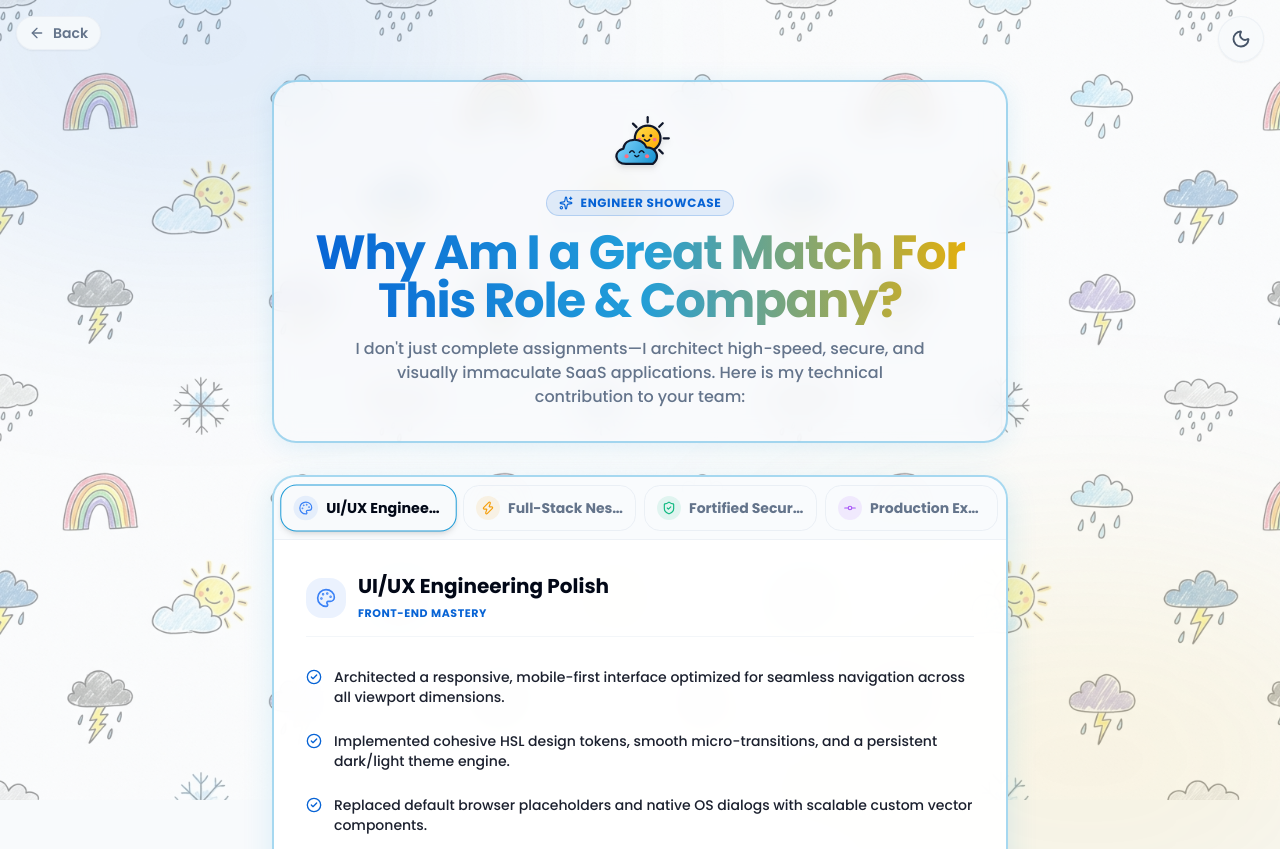
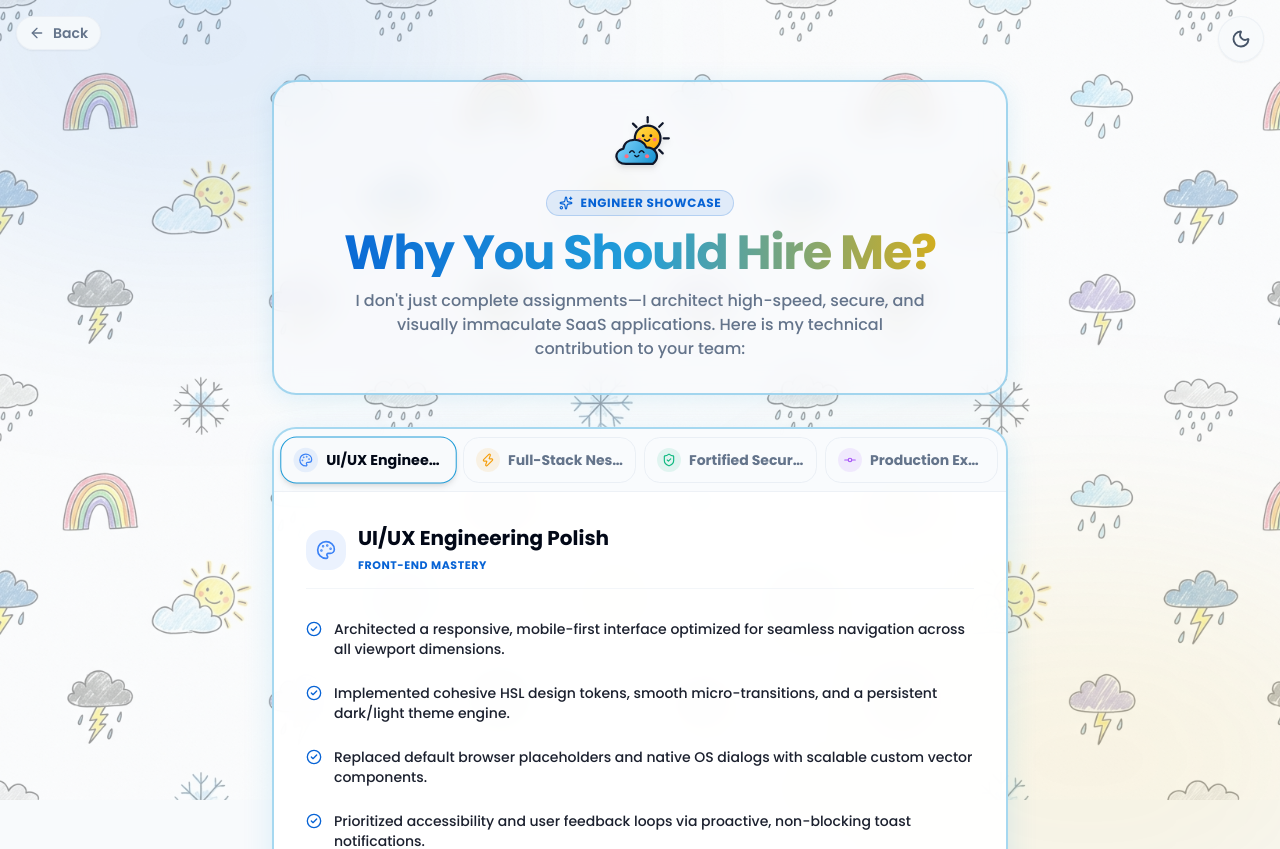
Before and after one commit to dhruvdaberao/WeatherGuard, a React (Vite) app in the folder weatherguard/admin/: page /hire-me in a window 1280 px wide. Shown: the top 849 px of the page. Built offline with nearby package versions, Linux system fonts and the light colour scheme; no server answers.

Commit message:
style(admin): revert showcase heading to 'Why You Should Hire Me?' and update CTA button text to 'Hire Me Now'

```diff
--- a/weatherguard/admin/src/pages/HireMePage.tsx
+++ b/weatherguard/admin/src/pages/HireMePage.tsx
@@ -97,7 +97,7 @@ export function HireMePage() {
             <Sparkles className="w-3.5 h-3.5" /> Engineer Showcase
           </div>
           <h1 className="text-2xl sm:text-4xl md:text-5xl font-extrabold tracking-tight bg-gradient-to-r from-primary via-[#229ED9] to-secondary bg-clip-text text-transparent">
-            Why Am I a Great Match For This Role & Company?
+            Why You Should Hire Me?
           </h1>
           <p className="text-xs sm:text-sm md:text-base text-muted-foreground max-w-xl mx-auto leading-relaxed font-medium">
             I don't just complete assignments—I architect high-speed, secure, and visually immaculate SaaS applications. Here is my technical contribution to your team:
@@ -167,7 +167,7 @@ export function HireMePage() {
                 href="mailto:dhruvdaberao777@gmail.com?subject=Interview%20Invitation%20-%20AI47Labs"
                 className="flex-1 sm:flex-initial inline-flex items-center justify-center gap-2 px-5 py-2.5 h-11 rounded-xl bg-gradient-to-r from-[#229ED9] to-[#1d8ac0] text-white font-bold text-xs sm:text-sm shadow-md hover:shadow-lg transition-all active:scale-95 whitespace-nowrap"
               >
-                <Mail className="w-4 h-4 shrink-0" /> Hire Dhruv Now
+                <Mail className="w-4 h-4 shrink-0" /> Hire Me Now
               </a>
               <a
                 href="https://linkedin.com/in/dhruvdaberao"
```
